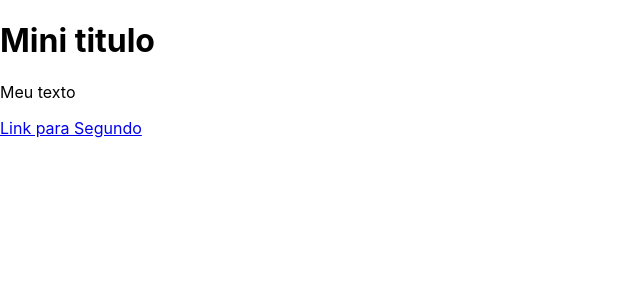
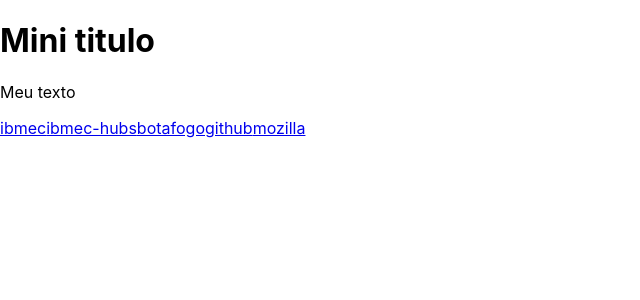
Before and after one commit to Enzoperroni/equipiadafront, a React (Create React App) app: page / in a window 1280 px wide. Shown: the top 300 px of the page, without its empty margins (0-640 px from the left). Built offline with nearby package versions, Linux system fonts and the light colour scheme.

Commit message:
something

```diff
--- /dev/null
+++ b/src/components/LinkGenérico.jsx
@@ -0,0 +1,5 @@
+const LinkGenerico = (props) => (
+    <a href= {props.endereco}>{props.texto}</a>
+)
+
+export default LinkGenerico
--- a/src/pages/Primeiro.jsx
+++ b/src/pages/Primeiro.jsx
@@ -1,10 +1,29 @@
+import LinkGenerico from "../components/LinkGenérico";
 import LinkSegundo from "../components/LinkSegundo";
 
 const Primeiro = ()=> {
+    const dados = [
+        [ "https://www.ibmec.br/", "ibmec" ],
+        [ "https://estude.ibmec.br/ibmec-hubs","ibmec-hubs"],
+        [ "https://botafogo.com.br/", "botafogo"],
+        [ "https://github.com/", "github"],
+        [ "https://foundation.mozilla.org/pt-BR/", "mozilla"],
+
+    ];
+
+    const links = dados.map( (ele,i) =>
+    (<LinkGenerico
+        key = {i}
+        texto = {(ele[1])}
+        endereco = {(ele[0])}
+        />
+    ));
+
+
  return (<div>
     <h1>Mini titulo</h1>
     <p>Meu texto</p>
-    <LinkSegundo/>
+    {links}
     </div>);
 };
 
```
